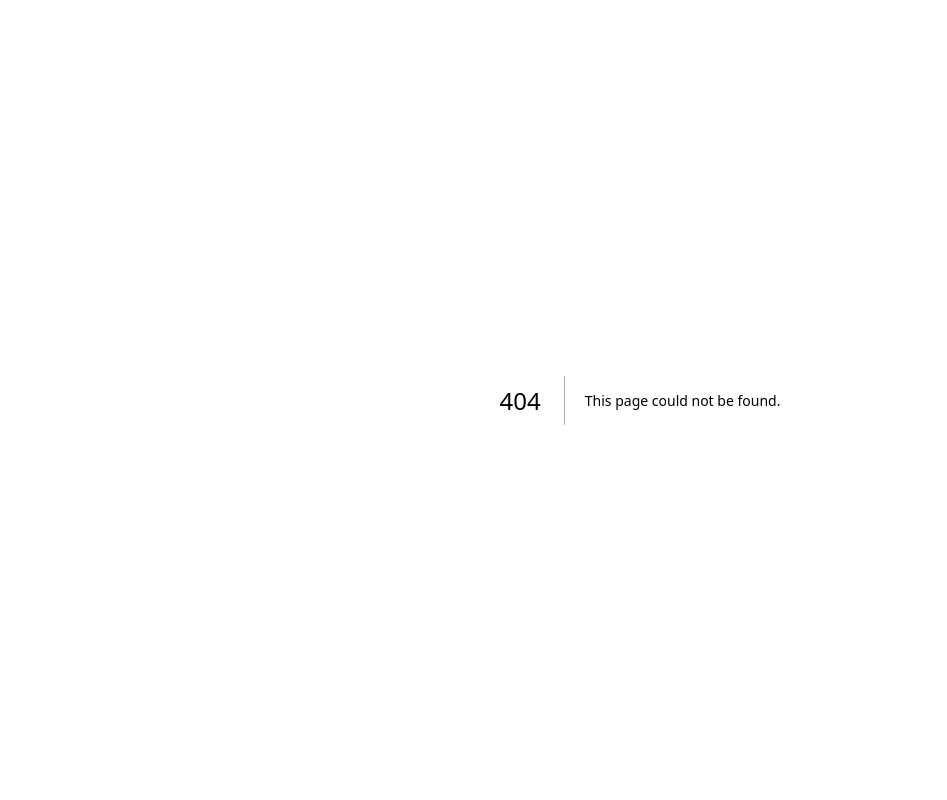
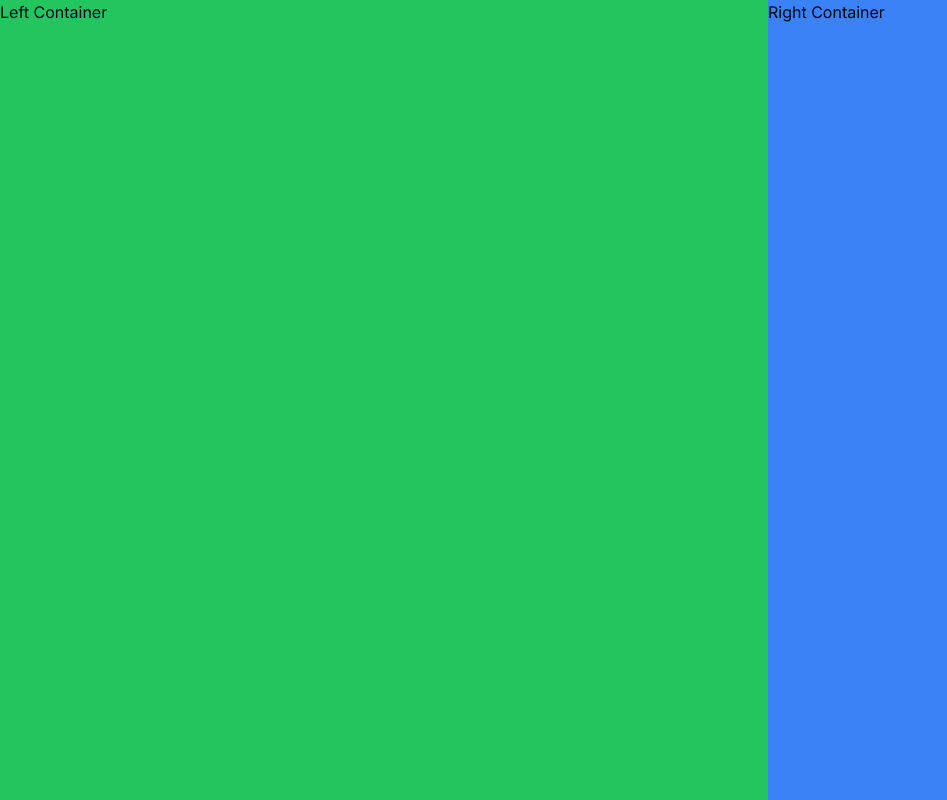
Before and after one commit to arthasai/ArthasAI, a Next.js app in the folder frontend/arthas-ai/: page /homepage in a window 1280 px wide. Before the commit this address had no page. Shown: the whole page, without its empty margins (0-947 px from the left). Built offline with nearby package versions, Linux system fonts and the light colour scheme.

Commit message:
Added homepage folder

```diff
--- /dev/null
+++ b/frontend/arthas-ai/app/homepage/page.tsx
@@ -0,0 +1,18 @@
+// Resources.tsx
+import React from "react";
+import Link from "next/link";
+
+const Homepage = () => {
+	return (
+		<div className="flex w-full min-h-screen">
+			<div className="w-3/5 bg-green-500">
+				<h1>Left Container</h1>
+			</div>
+			<div className="w-2/5 bg-blue-500">
+				<h1>Right Container</h1>
+			</div>
+		</div>
+	);
+};
+
+export default Homepage;
```
Also changed, not shown: frontend/arthas-ai/app/homepage/actions.ts (added).
